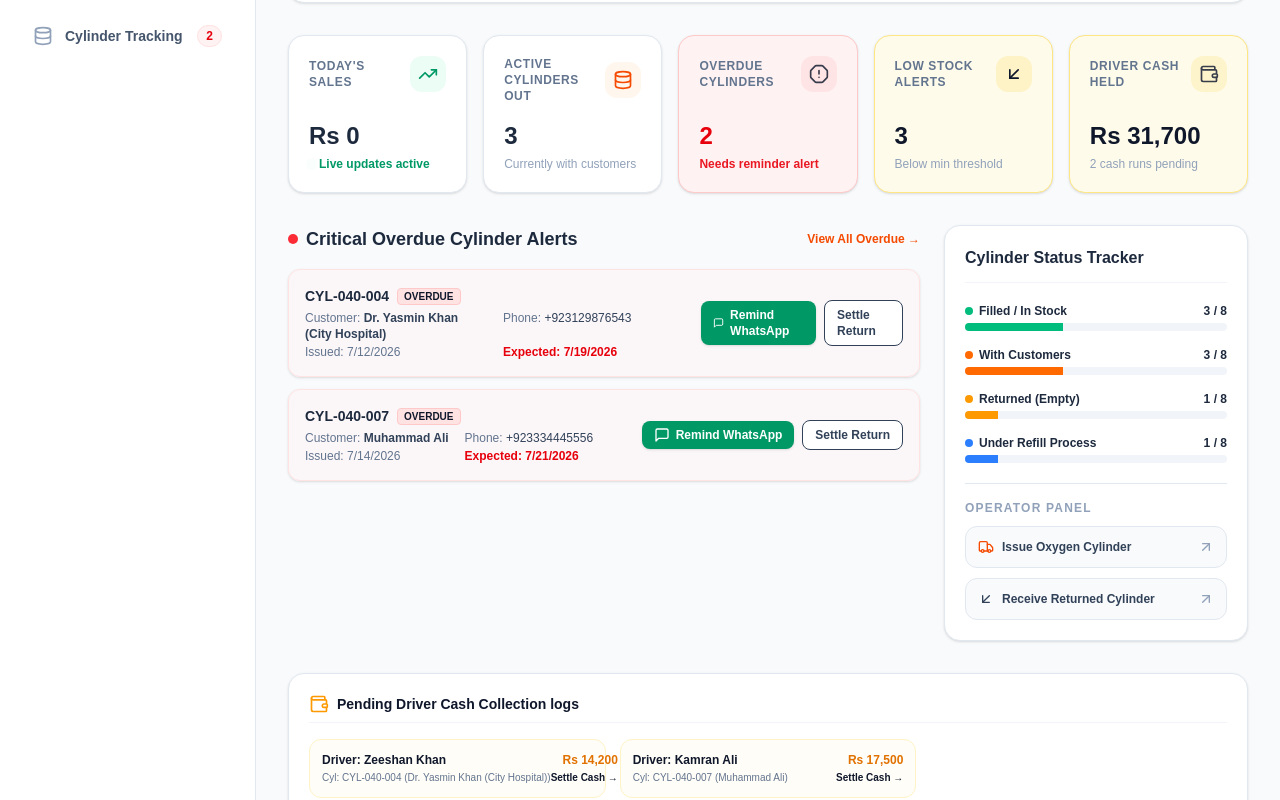
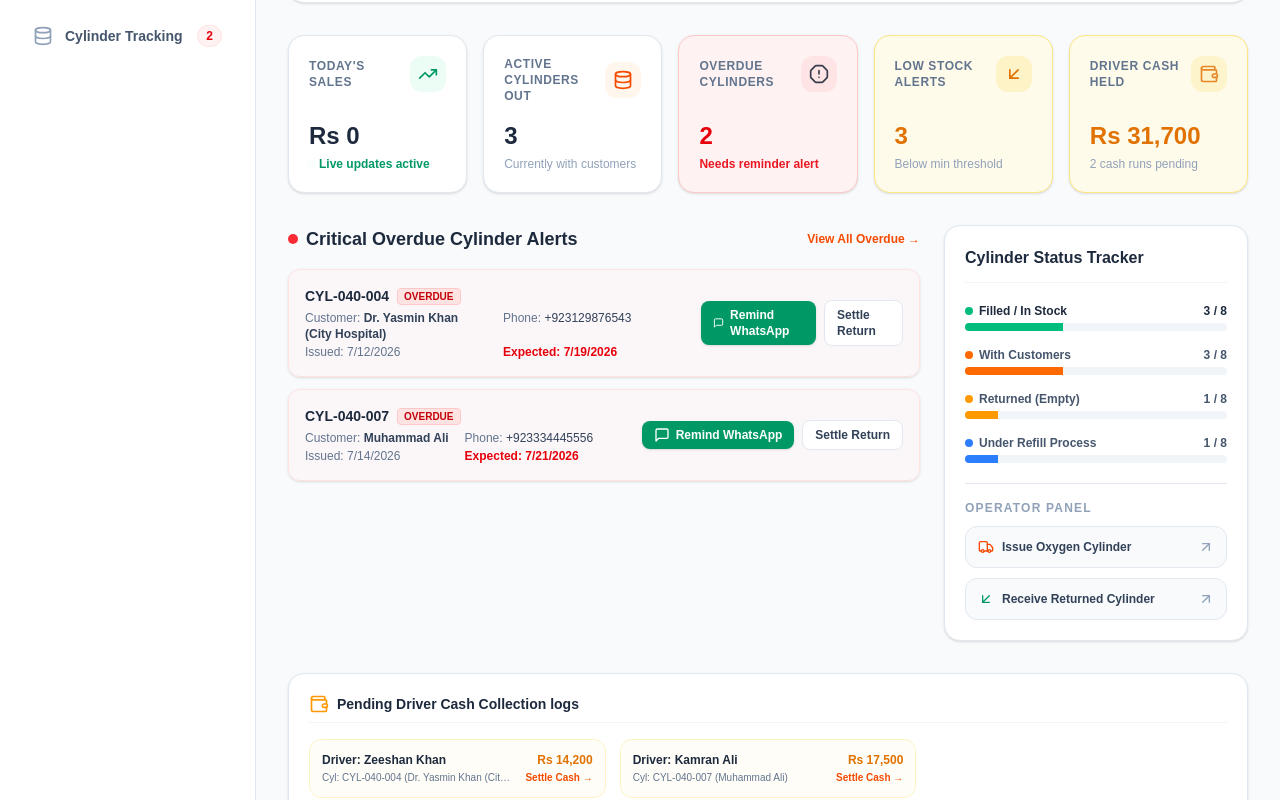
Before and after one commit to shahzil12/khanhardwarepos, a Next.js app: page / in a window 1280 px wide. Shown: the part 180-980 px from the top of the page. Built offline with nearby package versions, Linux system fonts and the light colour scheme.

Commit message:
Fix pending driver cash collection layout overflow and truncated class names

```diff
--- a/src/app/page.tsx
+++ b/src/app/page.tsx
@@ -216,7 +216,7 @@ export default function Dashboard() {
         <div className={`p-5 rounded-2xl flex flex-col justify-between transition-all duration-300 group border shadow-sm ${
           lowStockProducts.length > 0
             ? isDark
-              ? '-950/20 border-amber-900/60 hover:border-amber-500/45 shadow-amber-glow-hover'
+              ? 'bg-amber-950/20 border-amber-900/60 hover:border-amber-500/45 shadow-amber-glow-hover'
               : 'bg-amber-50 border-amber-200 hover:border-amber-300'
             : isDark
               ? 'bg-slate-900 border-slate-800 hover:border-cyan-500/45 shadow-cyan-glow-hover'
@@ -228,8 +228,8 @@ export default function Dashboard() {
               lowStockProducts.length > 0
                 ? isDark
                   ? 'bg-amber-500/20 text-amber-400'
-                  : 'bg-amber-100 -600'
-                : 'bg-slate-100 -400 dark:bg-slate-800 dark:text-slate-500'
+                  : 'bg-amber-100 text-amber-600'
+                : 'bg-slate-100 text-slate-400 dark:bg-slate-800 dark:text-slate-500'
             }`}>
               <ArrowDownLeft className="h-5 w-5" />
             </span>
@@ -237,7 +237,7 @@ export default function Dashboard() {
           <div className="mt-4">
             <h3 className={`text-2xl font-bold ${
               lowStockProducts.length > 0
-                ? isDark ? 'text-amber-400' : '-600'
+                ? isDark ? 'text-amber-400' : 'text-amber-600'
                 : isDark ? 'text-slate-100' : 'text-slate-800'
             }`}>
               {lowStockProducts.length}
@@ -252,7 +252,7 @@ export default function Dashboard() {
         <div className={`p-5 rounded-2xl flex flex-col justify-between transition-all duration-300 group border shadow-sm ${
           pendingDriverCash > 0
             ? isDark
-              ? '-950/20 border-amber-900/60 hover:border-amber-500/45 shadow-amber-glow-hover'
+              ? 'bg-amber-950/20 border-amber-900/60 hover:border-amber-500/45 shadow-amber-glow-hover'
               : 'bg-amber-50 border-amber-200 hover:border-amber-300'
             : isDark
               ? 'bg-slate-900 border-slate-800 hover:border-cyan-500/45 shadow-cyan-glow-hover'
@@ -263,9 +263,9 @@ export default function Dashboard() {
             <span className={`p-2 rounded-xl group-hover:scale-110 transition-transform ${
               pendingDriverCash > 0
                 ? isDark
-                  ? 'bg-amber-500/20 -400 animate-pulse'
-                  : 'bg-amber-100 -600 animate-pulse'
-                : 'bg-slate-100 -400 dark:bg-slate-800 dark:text-slate-500'
+                  ? 'bg-amber-500/20 text-amber-400 animate-pulse'
+                  : 'bg-amber-100 text-amber-600 animate-pulse'
+                : 'bg-slate-100 text-slate-400 dark:bg-slate-800 dark:text-slate-500'
             }`}>
               <Wallet className="h-5 w-5" />
             </span>
@@ -273,7 +273,7 @@ export default function Dashboard() {
           <div className="mt-4">
             <h3 className={`text-2xl font-bold ${
               pendingDriverCash > 0
-                ? isDark ? 'text-amber-400' : '-600'
+                ? isDark ? 'text-amber-400' : 'text-amber-600'
                 : isDark ? 'text-slate-100' : 'text-slate-800'
             }`}>
               {formatCurrency(pendingDriverCash)}
@@ -332,13 +332,13 @@ export default function Dashboard() {
                     <div className="space-y-1">
                       <div className="flex items-center gap-2">
                         <span className={`font-bold text-sm ${isDark ? 'text-slate-100' : 'text-slate-800'}`}>{cyl.serialNumber}</span>
-                        <span className="text-[10px] bg-red-100 -700 font-bold px-1.5 py-0.2 rounded border border-red-200">
+                        <span className="text-[10px] bg-red-100 text-red-700 font-bold px-1.5 py-0.2 rounded border border-red-200">
                           OVERDUE
                         </span>
                       </div>
                       <div className="grid grid-cols-2 gap-x-4 gap-y-0.5 text-xs text-slate-500">
-                        <p>Customer: <span className={`font-semibold ${isDark ? '-300' : 'text-slate-700'}`}>{cyl.customer?.customerName}</span></p>
-                        <p>Phone: <span className={isDark ? '-300' : 'text-slate-700'}>{cyl.customer?.customerPhone}</span></p>
+                        <p>Customer: <span className={`font-semibold ${isDark ? 'text-slate-300' : 'text-slate-700'}`}>{cyl.customer?.customerName}</span></p>
+                        <p>Phone: <span className={isDark ? 'text-slate-300' : 'text-slate-700'}>{cyl.customer?.customerPhone}</span></p>
                         <p>Issued: <FormattedDate dateString={cyl.customer!.issueDate} /></p>
                         <p className="text-red-600 font-semibold">Expected: {returnDateStr}</p>
                       </div>
@@ -358,8 +358,8 @@ export default function Dashboard() {
                         href={`/cylinder?filter=overdue`}
                         className={`px-3 py-1.5 border text-xs font-bold rounded-lg transition-colors ${
                           isDark
-                            ? 'bg-slate-800 border-slate-700 hover:-700 text-slate-300'
-                            : 'bg-white -200 hover:bg-slate-50 text-slate-700'
+                            ? 'bg-slate-800 border-slate-700 hover:border-slate-700 text-slate-300'
+                            : 'bg-white border-slate-200 hover:bg-slate-50 text-slate-700'
                         }`}
                       >
                         Settle Return
@@ -399,7 +399,7 @@ export default function Dashboard() {
               </div>
 
               <div>
-                <div className="flex justify-between text-xs font-semibold mb-1 -600">
+                <div className="flex justify-between text-xs font-semibold mb-1 text-slate-600">
                   <span className="flex items-center gap-1.5">
                     <span className={`h-2 w-2 rounded-full ${isDark ? 'bg-cyan-500' : 'bg-orange-500'}`}></span>
                     With Customers
@@ -415,7 +415,7 @@ export default function Dashboard() {
               </div>
 
               <div>
-                <div className="flex justify-between text-xs font-semibold mb-1 -600">
+                <div className="flex justify-between text-xs font-semibold mb-1 text-slate-600">
                   <span className="flex items-center gap-1.5">
                     <span className="h-2 w-2 rounded-full bg-amber-500"></span>
                     Returned (Empty)
@@ -431,7 +431,7 @@ export default function Dashboard() {
               </div>
 
               <div>
-                <div className="flex justify-between text-xs font-semibold mb-1 -600">
+                <div className="flex justify-between text-xs font-semibold mb-1 text-slate-600">
                   <span className="flex items-center gap-1.5">
                     <span className="h-2 w-2 rounded-full bg-blue-500"></span>
                     Under Refill Process
@@ -455,7 +455,7 @@ export default function Dashboard() {
                 href="/cylinder?action=issue"
                 className={`w-full flex items-center justify-between p-3 border text-xs font-bold rounded-xl transition-all ${
                   isDark
-                    ? 'bg-slate-800/40 hover:bg-slate-800 border-slate-800 hover:-700 text-slate-200'
+                    ? 'bg-slate-800/40 hover:bg-slate-800 border-slate-800 hover:border-slate-700 text-slate-200'
                     : 'bg-slate-50 hover:bg-slate-100/80 border-slate-200 text-slate-700'
                 }`}
               >
@@ -470,12 +470,12 @@ export default function Dashboard() {
                 href="/cylinder?action=return"
                 className={`w-full flex items-center justify-between p-3 border text-xs font-bold rounded-xl transition-all ${
                   isDark
-                    ? 'bg-slate-800/40 hover:bg-slate-800 border-slate-800 hover:-700 text-slate-200'
+                    ? 'bg-slate-800/40 hover:bg-slate-800 border-slate-800 hover:border-slate-700 text-slate-200'
                     : 'bg-slate-50 hover:bg-slate-100/80 border-slate-200 text-slate-700'
                 }`}
               >
                 <span className="flex items-center gap-2">
-                  <ArrowDownLeft className="h-4 w-4 -600 dark:text-emerald-400" />
+                  <ArrowDownLeft className="h-4 w-4 text-emerald-600 dark:text-emerald-400" />
                   Receive Returned Cylinder
                 </span>
                 <ArrowUpRight className="h-4 w-4 text-slate-400" />
@@ -494,7 +494,7 @@ export default function Dashboard() {
         }`}>
           <div className={`flex items-center gap-2 pb-2 border-b ${isDark ? 'border-slate-800' : 'border-slate-100'}`}>
             <Wallet className="h-5 w-5 text-amber-500" />
-            <h3 className={`text-sm font-bold ${isDark ? 'text-slate-200' : '-800'}`}>Pending Driver Cash Collection logs</h3>
+            <h3 className={`text-sm font-bold ${isDark ? 'text-slate-200' : 'text-slate-800'}`}>Pending Driver Cash Collection logs</h3>
           </div>
 
           <div className="grid grid-cols-1 md:grid-cols-2 lg:grid-cols-3 gap-3.5">
@@ -503,21 +503,21 @@ export default function Dashboard() {
               return (
                 <div
                   key={cyl.id}
-                  className={`flex justify-between items-center p-3 border rounded-xl transition-colors ${
+                  className={`flex justify-between items-center p-3 border rounded-xl transition-colors min-w-0 ${
                     isDark
                       ? 'bg-slate-900/40 border-slate-800 hover:bg-slate-800/30 text-slate-200'
-                      : 'bg-amber-50/40 border-amber-100 hover:bg-amber-50 -700'
+                      : 'bg-amber-50/40 border-amber-100 hover:bg-amber-50 text-slate-700'
                   }`}
                 >
-                  <div>
-                    <p className={`text-xs font-bold truncate ${isDark ? '-200' : '-800'}`}>Driver: {driver?.name || 'Unknown'}</p>
-                    <p className="text-[10px] text-slate-500 mt-0.5 truncate">Cyl: {cyl.serialNumber} ({cyl.customer?.customerName})</p>
+                  <div className="min-w-0 flex-1 mr-3">
+                    <p className={`text-xs font-bold truncate ${isDark ? 'text-slate-200' : 'text-slate-800'}`}>Driver: {driver?.name || 'Unknown'}</p>
+                    <p className="text-[10px] text-slate-500 mt-0.5 truncate" title={`Cyl: ${cyl.serialNumber} (${cyl.customer?.customerName})`}>Cyl: {cyl.serialNumber} ({cyl.customer?.customerName})</p>
                   </div>
                   <div className="text-right shrink-0">
                     <p className={`text-xs font-bold ${isDark ? 'text-amber-400' : 'text-amber-600'}`}>{formatCurrency((cyl.customer?.securityDeposit || 0) + (cyl.customer?.refillCharges || 0))}</p>
                     <Link
                       href="/cylinder?filter=deliveries"
-                      className={`text-[10px] font-bold hover:underline block mt-0.5 ${isDark ? 'text-cyan-400' : '-600'}`}
+                      className={`text-[10px] font-bold hover:underline block mt-0.5 ${isDark ? 'text-cyan-400' : 'text-orange-600'}`}
                     >
                       Settle Cash &rarr;
                     </Link>
```
